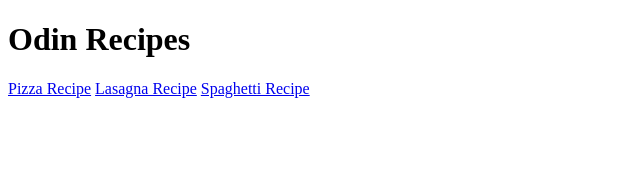
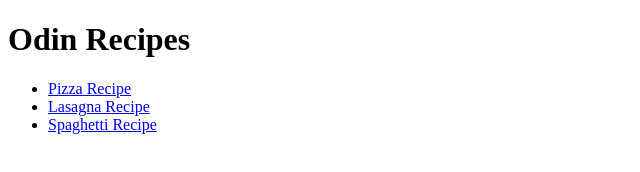
Before and after one commit to NemyaFa/odin-recipes, a plain HTML site: page index.html in a window 1280 px wide. Shown: the whole page, without its empty margins (0-640 px from the left). Drawn offline with Linux system fonts and the light colour scheme.

Commit message:
Organize index.html
put link in unordered list for better visual

```diff
--- a/index.html
+++ b/index.html
@@ -7,8 +7,10 @@
 </head>
 <body>
     <h1>Odin Recipes</h1>
-    <a href="./recipes/pizza.html">Pizza Recipe</a>
-    <a href="./recipes/lasagna.html">Lasagna Recipe</a>
-    <a href="./recipes/spaghetti.html">Spaghetti Recipe</a>
+    <ul>
+        <li><a href="./recipes/pizza.html">Pizza Recipe</a></li>
+        <li><a href="./recipes/lasagna.html">Lasagna Recipe</a></li>
+        <li><a href="./recipes/spaghetti.html">Spaghetti Recipe</a></li>
+    </ul>
 </body>
 </html>
```
